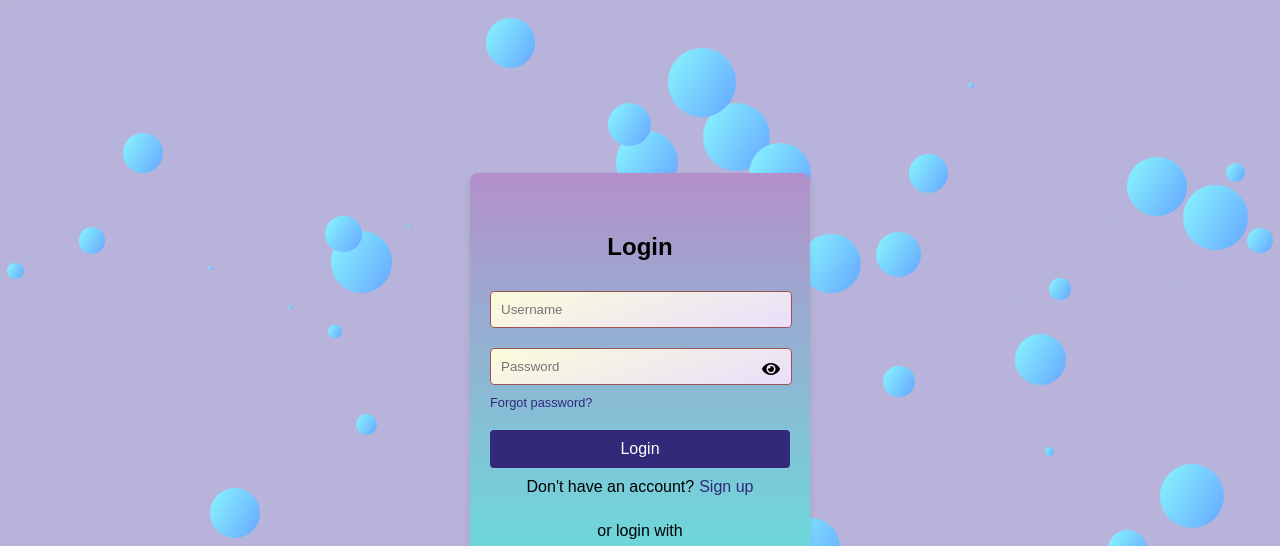
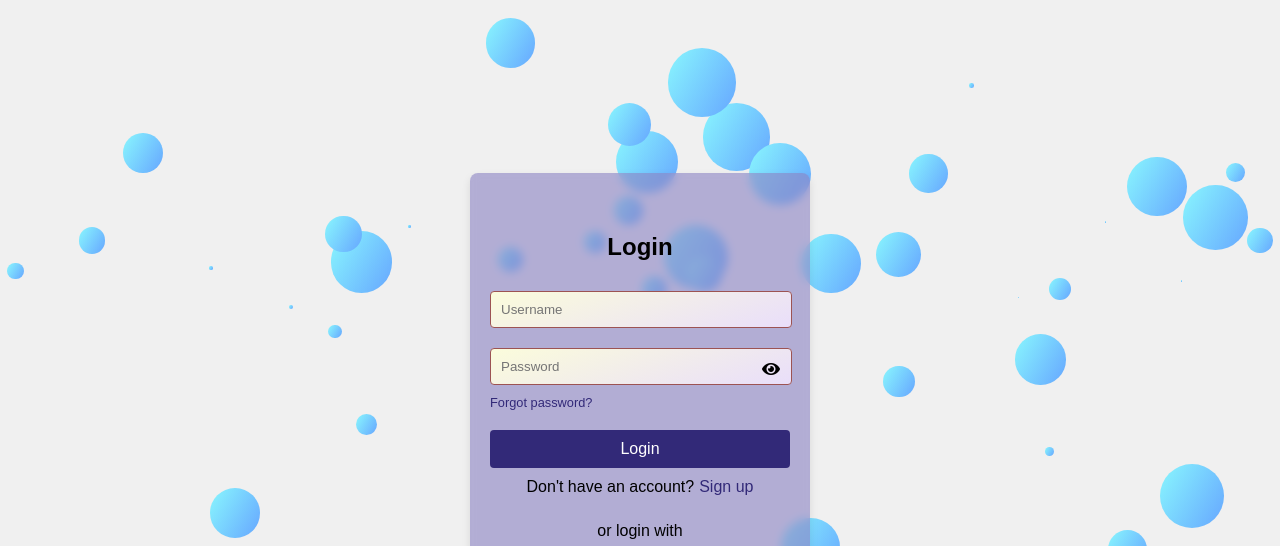
Before and after one commit to Jay0073/Motion-Cut, a plain HTML site: page Animated Login Form/index.html in a window 1280 px wide. Shown: the top 546 px of the page. Drawn offline with Linux system fonts and the light colour scheme.

Commit message:
Update style.css

```diff
--- a/Animated Login Form/style.css
+++ b/Animated Login Form/style.css
@@ -4,8 +4,7 @@ body {
     height: 100vh;
     background-color: #f0f0f0;
     display: flex;
-    justify-content: center;background-color: rgba(139, 131, 195, 0.61);
-    backdrop-filter: blur(5px);
+    justify-content: center;
 }
 
 .container {
@@ -40,7 +39,8 @@ body {
     background-color: #fff;
     border-radius: 8px;
     transition: transform 0.5s, opacity 0.5s;
-    background-image: linear-gradient(to top, #5ee7df 0%, #b490ca 100%);
+    background-color: rgba(139, 131, 195, 0.61);
+    backdrop-filter: blur(5px);
 
 }
 
```
